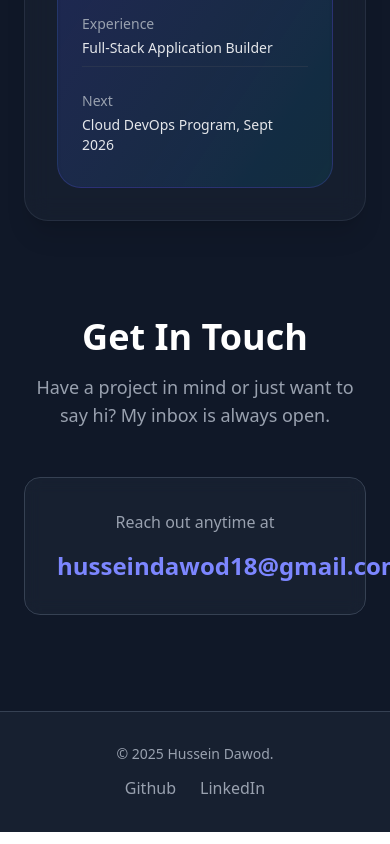
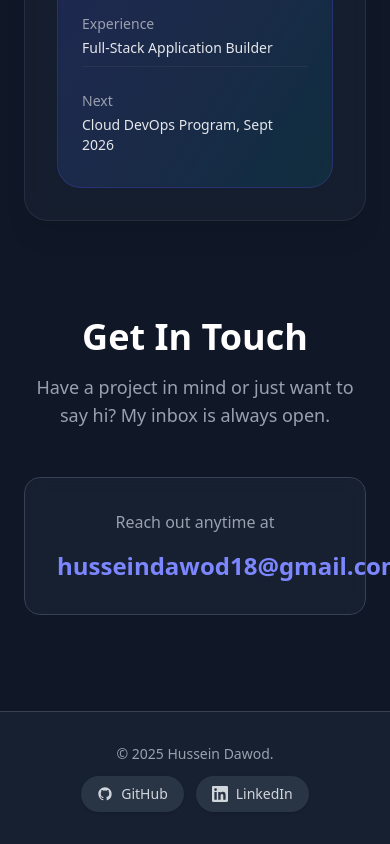
Before and after one commit to husseindawod/hussein-portfolio-website, a React (Vite) app: page / in a window 390 px wide. Shown: the part 2481-3325 px from the top of the page. Built offline with nearby package versions, Linux system fonts and the light colour scheme.

Commit message:
Added GitHub and LinkedIn icons.

```diff
--- a/src/components/Footer.tsx
+++ b/src/components/Footer.tsx
@@ -6,9 +6,15 @@
             <div className="container mx-auto px-6 flex flex-col md:flex-row items-center justify-between">
                 <div className="text-sm text-gray-400">&copy; {new Date().getFullYear()} Hussein Dawod.</div>
 
-                <div className="flex gap-6 mt-3 md:mt-0">
-                    <a href="https://github.com/husseindawod" target="_blank" className="text-gray-400 hover:text-indigo-400 transition">Github</a>
-                    <a href="https://www.linkedin.com/in/hussein-dawod-63206418b/" target="_blank" className="text-gray-400 hover:text-indigo-400 transition">LinkedIn</a>
+                <div className="flex gap-3 mt-3 md:mt-0">
+                    <a href="https://github.com/husseindawod" target="_blank" rel="noreferrer" aria-label="GitHub" className="flex items-center gap-2 px-4 py-2 rounded-full bg-gray-700/60 text-gray-300 hover:text-white hover:bg-indigo-600 transition-all hover:scale-105 text-sm font-medium shadow">
+                        <svg className="w-4 h-4" fill="currentColor" viewBox="0 0 24 24"><path d="M12 2C6.477 2 2 6.484 2 12.017c0 4.425 2.865 8.18 6.839 9.504.5.092.682-.217.682-.483 0-.237-.008-.868-.013-1.703-2.782.605-3.369-1.343-3.369-1.343-.454-1.158-1.11-1.466-1.11-1.466-.908-.62.069-.608.069-.608 1.003.07 1.531 1.032 1.531 1.032.892 1.53 2.341 1.088 2.91.832.092-.647.35-1.088.636-1.338-2.22-.253-4.555-1.113-4.555-4.951 0-1.093.39-1.988 1.029-2.688-.103-.253-.446-1.272.098-2.65 0 0 .84-.27 2.75 1.026A9.564 9.564 0 0112 6.844a9.59 9.59 0 012.504.337c1.909-1.296 2.747-1.027 2.747-1.027.546 1.379.202 2.398.1 2.651.64.7 1.028 1.595 1.028 2.688 0 3.848-2.339 4.695-4.566 4.943.359.309.678.92.678 1.855 0 1.338-.012 2.419-.012 2.747 0 .268.18.58.688.482A10.02 10.02 0 0022 12.017C22 6.484 17.522 2 12 2z"/></svg>
+                        GitHub
+                    </a>
+                    <a href="https://www.linkedin.com/in/hussein-dawod-63206418b/" target="_blank" rel="noreferrer" aria-label="LinkedIn" className="flex items-center gap-2 px-4 py-2 rounded-full bg-gray-700/60 text-gray-300 hover:text-white hover:bg-indigo-600 transition-all hover:scale-105 text-sm font-medium shadow">
+                        <svg className="w-4 h-4" fill="currentColor" viewBox="0 0 24 24"><path d="M20.447 20.452h-3.554v-5.569c0-1.328-.027-3.037-1.852-3.037-1.853 0-2.136 1.445-2.136 2.939v5.667H9.351V9h3.414v1.561h.046c.477-.9 1.637-1.85 3.37-1.85 3.601 0 4.267 2.37 4.267 5.455v6.286zM5.337 7.433a2.062 2.062 0 01-2.063-2.065 2.064 2.064 0 112.063 2.065zm1.782 13.019H3.555V9h3.564v11.452zM22.225 0H1.771C.792 0 0 .774 0 1.729v20.542C0 23.227.792 24 1.771 24h20.451C23.2 24 24 23.227 24 22.271V1.729C24 .774 23.2 0 22.222 0h.003z"/></svg>
+                        LinkedIn
+                    </a>
                 </div>
             </div>
         </footer>
--- a/src/components/Navbar.tsx
+++ b/src/components/Navbar.tsx
@@ -22,12 +22,22 @@
                 </a>
 
                 {/* Desktop Nav */}
-                <nav className="hidden md:flex items-center gap-8">
+                <nav className="hidden md:flex items-center gap-6">
                     {links.map(l => (
                         <a key={l.href} href={l.href} className="text-sm font-medium text-gray-300 hover:text-indigo-400 transition-colors">
                             {l.label}
                         </a>
                     ))}
+                    <div className="flex items-center gap-3">
+                        <a href="https://github.com/husseindawod" target="_blank" rel="noreferrer" aria-label="GitHub" className="flex items-center gap-2 px-3 py-2 rounded-full bg-gray-800 text-gray-300 hover:text-white hover:bg-indigo-600 transition-all hover:scale-105 text-sm font-medium shadow">
+                            <svg className="w-4 h-4" fill="currentColor" viewBox="0 0 24 24"><path d="M12 2C6.477 2 2 6.484 2 12.017c0 4.425 2.865 8.18 6.839 9.504.5.092.682-.217.682-.483 0-.237-.008-.868-.013-1.703-2.782.605-3.369-1.343-3.369-1.343-.454-1.158-1.11-1.466-1.11-1.466-.908-.62.069-.608.069-.608 1.003.07 1.531 1.032 1.531 1.032.892 1.53 2.341 1.088 2.91.832.092-.647.35-1.088.636-1.338-2.22-.253-4.555-1.113-4.555-4.951 0-1.093.39-1.988 1.029-2.688-.103-.253-.446-1.272.098-2.65 0 0 .84-.27 2.75 1.026A9.564 9.564 0 0112 6.844a9.59 9.59 0 012.504.337c1.909-1.296 2.747-1.027 2.747-1.027.546 1.379.202 2.398.1 2.651.64.7 1.028 1.595 1.028 2.688 0 3.848-2.339 4.695-4.566 4.943.359.309.678.92.678 1.855 0 1.338-.012 2.419-.012 2.747 0 .268.18.58.688.482A10.02 10.02 0 0022 12.017C22 6.484 17.522 2 12 2z"/></svg>
+                            GitHub
+                        </a>
+                        <a href="https://www.linkedin.com/in/hussein-dawod-63206418b/" target="_blank" rel="noreferrer" aria-label="LinkedIn" className="flex items-center gap-2 px-3 py-2 rounded-full bg-gray-800 text-gray-300 hover:text-white hover:bg-indigo-600 transition-all hover:scale-105 text-sm font-medium shadow">
+                            <svg className="w-4 h-4" fill="currentColor" viewBox="0 0 24 24"><path d="M20.447 20.452h-3.554v-5.569c0-1.328-.027-3.037-1.852-3.037-1.853 0-2.136 1.445-2.136 2.939v5.667H9.351V9h3.414v1.561h.046c.477-.9 1.637-1.85 3.37-1.85 3.601 0 4.267 2.37 4.267 5.455v6.286zM5.337 7.433a2.062 2.062 0 01-2.063-2.065 2.064 2.064 0 112.063 2.065zm1.782 13.019H3.555V9h3.564v11.452zM22.225 0H1.771C.792 0 0 .774 0 1.729v20.542C0 23.227.792 24 1.771 24h20.451C23.2 24 24 23.227 24 22.271V1.729C24 .774 23.2 0 22.222 0h.003z"/></svg>
+                            LinkedIn
+                        </a>
+                    </div>
                     <a href="#contact" className="bg-indigo-600 text-white px-5 py-2.5 rounded-full text-sm font-semibold hover:bg-indigo-500 hover:shadow-indigo-500/25 shadow-md transition">
                         Hire Me
                     </a>
@@ -67,6 +77,16 @@
                     >
                         Contact Me
                     </a>
+                    <div className="flex gap-3 pt-2">
+                        <a href="https://github.com/husseindawod" target="_blank" rel="noreferrer" aria-label="GitHub" className="flex-1 flex items-center justify-center gap-2 py-2.5 rounded-xl bg-gray-800 text-gray-300 hover:text-white hover:bg-indigo-600 transition-all font-medium text-sm">
+                            <svg className="w-5 h-5" fill="currentColor" viewBox="0 0 24 24"><path d="M12 2C6.477 2 2 6.484 2 12.017c0 4.425 2.865 8.18 6.839 9.504.5.092.682-.217.682-.483 0-.237-.008-.868-.013-1.703-2.782.605-3.369-1.343-3.369-1.343-.454-1.158-1.11-1.466-1.11-1.466-.908-.62.069-.608.069-.608 1.003.07 1.531 1.032 1.531 1.032.892 1.53 2.341 1.088 2.91.832.092-.647.35-1.088.636-1.338-2.22-.253-4.555-1.113-4.555-4.951 0-1.093.39-1.988 1.029-2.688-.103-.253-.446-1.272.098-2.65 0 0 .84-.27 2.75 1.026A9.564 9.564 0 0112 6.844a9.59 9.59 0 012.504.337c1.909-1.296 2.747-1.027 2.747-1.027.546 1.379.202 2.398.1 2.651.64.7 1.028 1.595 1.028 2.688 0 3.848-2.339 4.695-4.566 4.943.359.309.678.92.678 1.855 0 1.338-.012 2.419-.012 2.747 0 .268.18.58.688.482A10.02 10.02 0 0022 12.017C22 6.484 17.522 2 12 2z"/></svg>
+                            GitHub
+                        </a>
+                        <a href="https://www.linkedin.com/in/hussein-dawod-63206418b/" target="_blank" rel="noreferrer" aria-label="LinkedIn" className="flex-1 flex items-center justify-center gap-2 py-2.5 rounded-xl bg-gray-800 text-gray-300 hover:text-white hover:bg-indigo-600 transition-all font-medium text-sm">
+                            <svg className="w-5 h-5" fill="currentColor" viewBox="0 0 24 24"><path d="M20.447 20.452h-3.554v-5.569c0-1.328-.027-3.037-1.852-3.037-1.853 0-2.136 1.445-2.136 2.939v5.667H9.351V9h3.414v1.561h.046c.477-.9 1.637-1.85 3.37-1.85 3.601 0 4.267 2.37 4.267 5.455v6.286zM5.337 7.433a2.062 2.062 0 01-2.063-2.065 2.064 2.064 0 112.063 2.065zm1.782 13.019H3.555V9h3.564v11.452zM22.225 0H1.771C.792 0 0 .774 0 1.729v20.542C0 23.227.792 24 1.771 24h20.451C23.2 24 24 23.227 24 22.271V1.729C24 .774 23.2 0 22.222 0h.003z"/></svg>
+                            LinkedIn
+                        </a>
+                    </div>
                 </div>
             )}
         </header>
```
